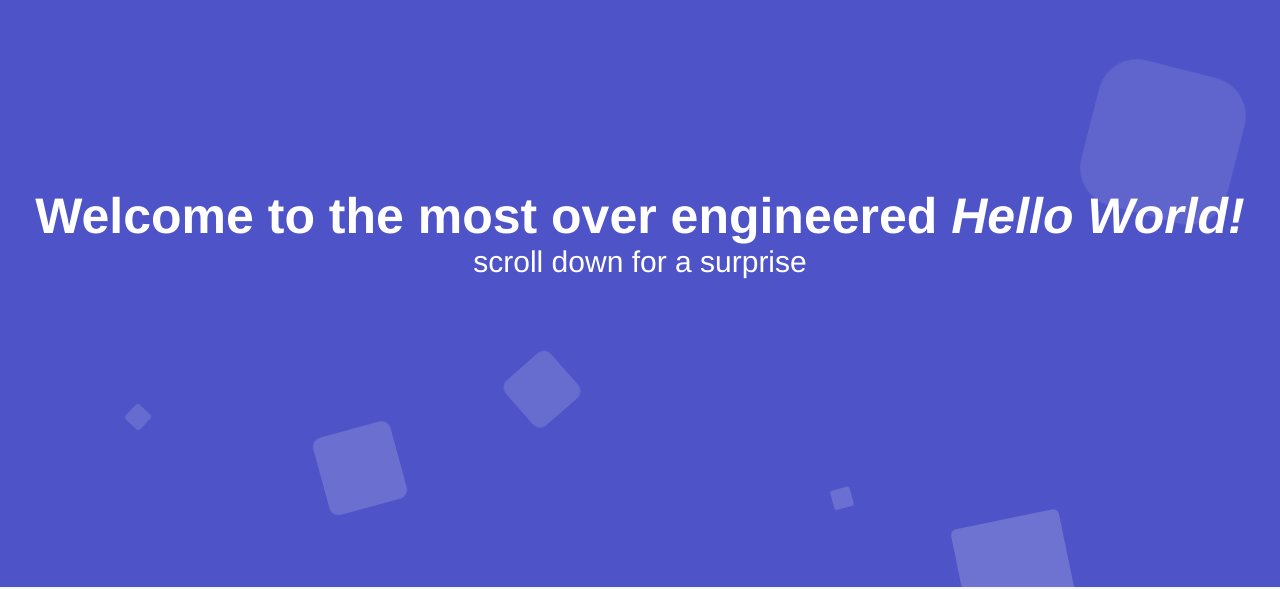
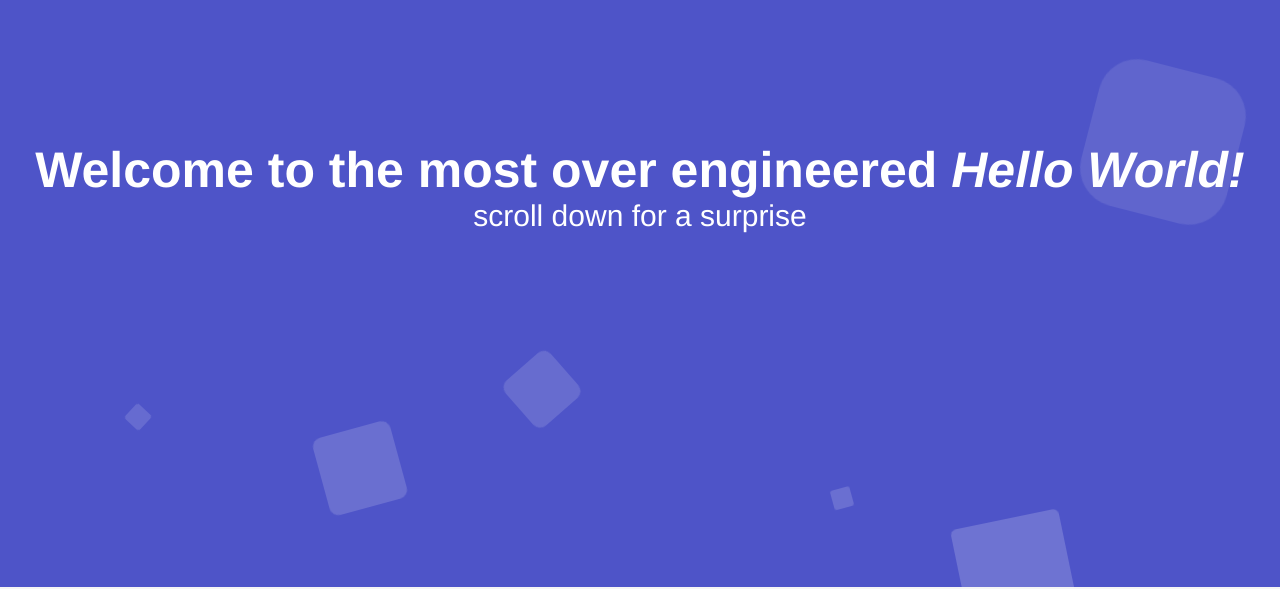
Before and after one commit to misterhegde/best-hello-world, a Vue app in the folder client/: page / in a window 1280 px wide. Shown: the part 213-802 px from the top of the page. Built offline with nearby package versions, Linux system fonts and the light colour scheme; no server answers.

Commit message:
pgpassword set

```diff
--- a/client/src/components/Landing.vue
+++ b/client/src/components/Landing.vue
@@ -143,7 +143,6 @@ body {
 .context {
   width: 100%;
   position: absolute;
-  top: 50vh;
 }
 
 .context h1 {
```
